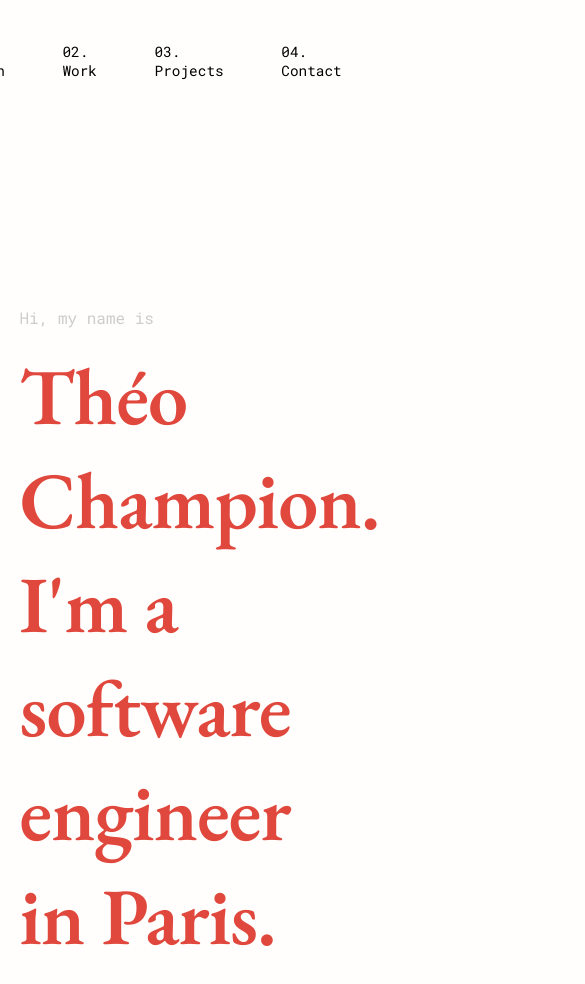
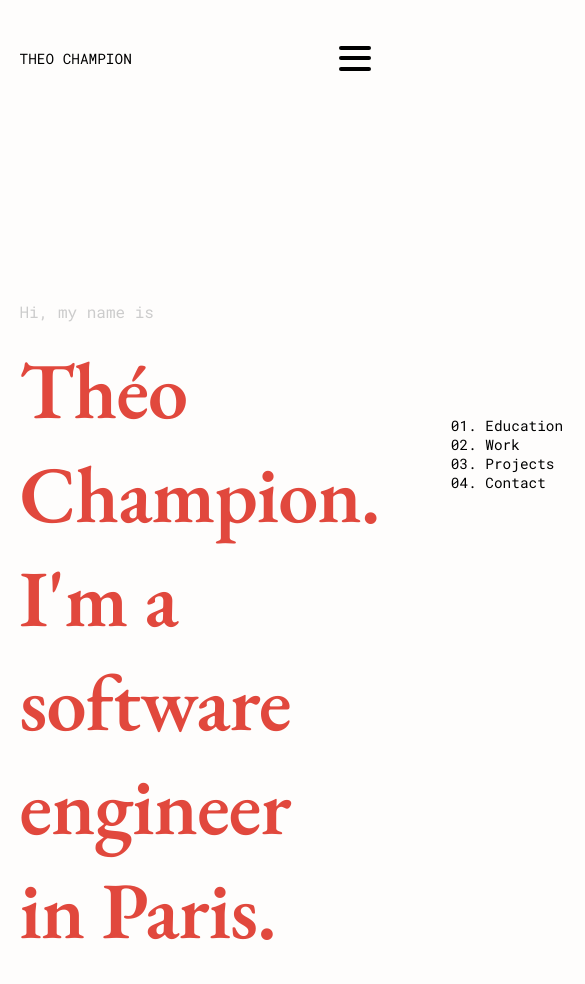
Before and after one commit to tzvc/personal-website, a React (Create React App) app: page / in a window 390 px wide. Shown: the top 984 px of the page, 585 px wide, since content can reach past the window. Built offline with nearby package versions, Linux system fonts and the light colour scheme.

Commit message:
:sparkles: Added responsive nav bar

```diff
--- a/src/App.js
+++ b/src/App.js
@@ -13,14 +13,16 @@ import NavBar from "./components/NavBar";
 const GlobalStyle = createGlobalStyle`
   body {
 		height: 100%;
-		background-color: #fffaf029
+		background-color: ${({ theme }) => theme.primaryBackground}
 		margin: 0;
 		padding: 5vh 5vw;
   }
 `;
 
 const theme = {
-	primaryRed: "#e1483d"
+	primaryRed: "#e1483d",
+	primaryBackground: "#FEFDFC",
+	tablet: "768px"
 };
 
 function App() {
--- /dev/null
+++ b/src/components/BurgerButton.js
@@ -0,0 +1,68 @@
+import React from "react";
+import styled from "styled-components";
+
+export const StyledBurger = styled.button`
+	display: flex;
+	flex-direction: column;
+	justify-content: space-around;
+	width: 2rem;
+	height: 2rem;
+	background: transparent;
+	border: none;
+	cursor: pointer;
+	padding: 0;
+	z-index: 10;
+
+	&:focus {
+		outline: none;
+	}
+
+	@media (min-width: ${({ theme }) => theme.tablet}) {
+		display: none;
+	}
+
+	div {
+		width: 2rem;
+		height: 0.25rem;
+		background: black;
+		border-radius: 10px;
+		transition: all 0.3s linear;
+		position: relative;
+		transform-origin: 1px;
+	}
+
+	div {
+		width: 2rem;
+		height: 0.25rem;
+		background: black;
+		border-radius: 10px;
+		transition: all 0.3s linear;
+		position: relative;
+		transform-origin: 1px;
+
+		:first-child {
+			transform: ${({ open }) => (open ? "rotate(45deg)" : "rotate(0)")};
+		}
+
+		:nth-child(2) {
+			opacity: ${({ open }) => (open ? "0" : "1")};
+			transform: ${({ open }) => (open ? "translateX(20px)" : "translateX(0)")};
+		}
+
+		:nth-child(3) {
+			transform: ${({ open }) => (open ? "rotate(-45deg)" : "rotate(0)")};
+		}
+	}
+`;
+
+const Burger = ({ open, onClick }) => {
+	return (
+		<StyledBurger open={open} onClick={onClick}>
+			<div />
+			<div />
+			<div />
+		</StyledBurger>
+	);
+};
+
+export default Burger;
--- a/src/components/NavBar.js
+++ b/src/components/NavBar.js
@@ -1,15 +1,42 @@
-import React from "react";
+import React, { useState, useEffect, useRef } from "react";
 import styled from "styled-components";
 import { Link } from "react-router-dom";
+import Burger from "./BurgerButton";
+import { NavDrawer } from "./NavDrawer";
 
 const TABS = ["Education", "Work", "Projects", "Contact"];
 
+const size = {
+	mobileS: "320px",
+	mobileM: "375px",
+	mobileL: "425px",
+	tablet: "768px",
+	laptop: "1024px",
+	laptopL: "1440px",
+	desktop: "2560px"
+};
+
+const device = {
+	mobileS: `(min-width: ${size.mobileS})`,
+	mobileM: `(min-width: ${size.mobileM})`,
+	mobileL: `(min-width: ${size.mobileL})`,
+	tablet: `(min-width: ${size.tablet})`,
+	laptop: `(min-width: ${size.laptop})`,
+	laptopL: `(min-width: ${size.laptopL})`,
+	desktop: `(min-width: ${size.desktop})`,
+	desktopL: `(min-width: ${size.desktop})`
+};
 const Content = styled.div`
 	display: flex;
 	align-items: center;
 	justify-content: flex-end;
 `;
 
+const NavTabContainer = styled.div`
+	@media (max-width: ${({ theme }) => theme.tablet}) {
+		display: none;
+	}
+`;
 const NavElem = styled(Link)`
 	font-family: "Roboto Mono", monospace;
 	font-size: 0.9em;
@@ -29,14 +56,40 @@ const NavTab = styled(NavElem)`
 	padding: 0 2em;
 `;
 
-const NavBar = () => (
-	<Content>
-		<NavHome to="/">THEO CHAMPION</NavHome>
-		{TABS.map((tab, idx) => (
-			<NavTab to={`/${tab.toLocaleLowerCase()}`}>{`0${idx +
-				1}. ${tab}`}</NavTab>
-		))}
-	</Content>
-);
+export const useOnClickOutside = (ref, handler) => {
+	useEffect(() => {
+		const listener = event => {
+			// if (!ref.current || ref.current.contains(event.target)) {
+			// 	return;
+			// }
+			handler(event);
+		};
+		document.addEventListener("mousedown", listener);
+		return () => {
+			document.removeEventListener("mousedown", listener);
+		};
+	}, [ref, handler]);
+};
+
+const NavBar = () => {
+	const [open, setOpen] = useState(false);
+	const node = useRef();
+	useOnClickOutside(node, () => setOpen(false));
+
+	const navTabs = TABS.map((tab, idx) => (
+		<NavTab to={`/${tab.toLocaleLowerCase()}`}>{`0${idx + 1}. ${tab}`}</NavTab>
+	));
+	console.log(open);
+	return (
+		<Content>
+			<NavHome to="/">THEO CHAMPION</NavHome>
+			<NavTabContainer> {navTabs}</NavTabContainer>
+			<Burger open={open} onClick={setOpen} />
+			<NavDrawer ref={node} open={open}>
+				{navTabs}
+			</NavDrawer>
+		</Content>
+	);
+};
 
 export default NavBar;
--- /dev/null
+++ b/src/components/NavDrawer.js
@@ -0,0 +1,18 @@
+import styled from "styled-components";
+
+export const NavDrawer = styled.nav`
+	display: flex;
+	flex-direction: column;
+	justify-content: center;
+	background: ${({ theme }) => theme.primaryBackground};
+	height: 100vh;
+	text-align: left;
+	padding: 2rem;
+	position: absolute;
+	top: 0;
+	right: 0;
+	transition: transform 0.3s ease-in-out;
+	transform: ${({ open }) => (open ? "translateX(0)" : "translateX(100%)")};
+	box-shadow: ${({ open }) =>
+		open ? "0px 0px 30px 0px #e4e3e2;" : "0px 0px 0px 0px ;"};
+`;
```
